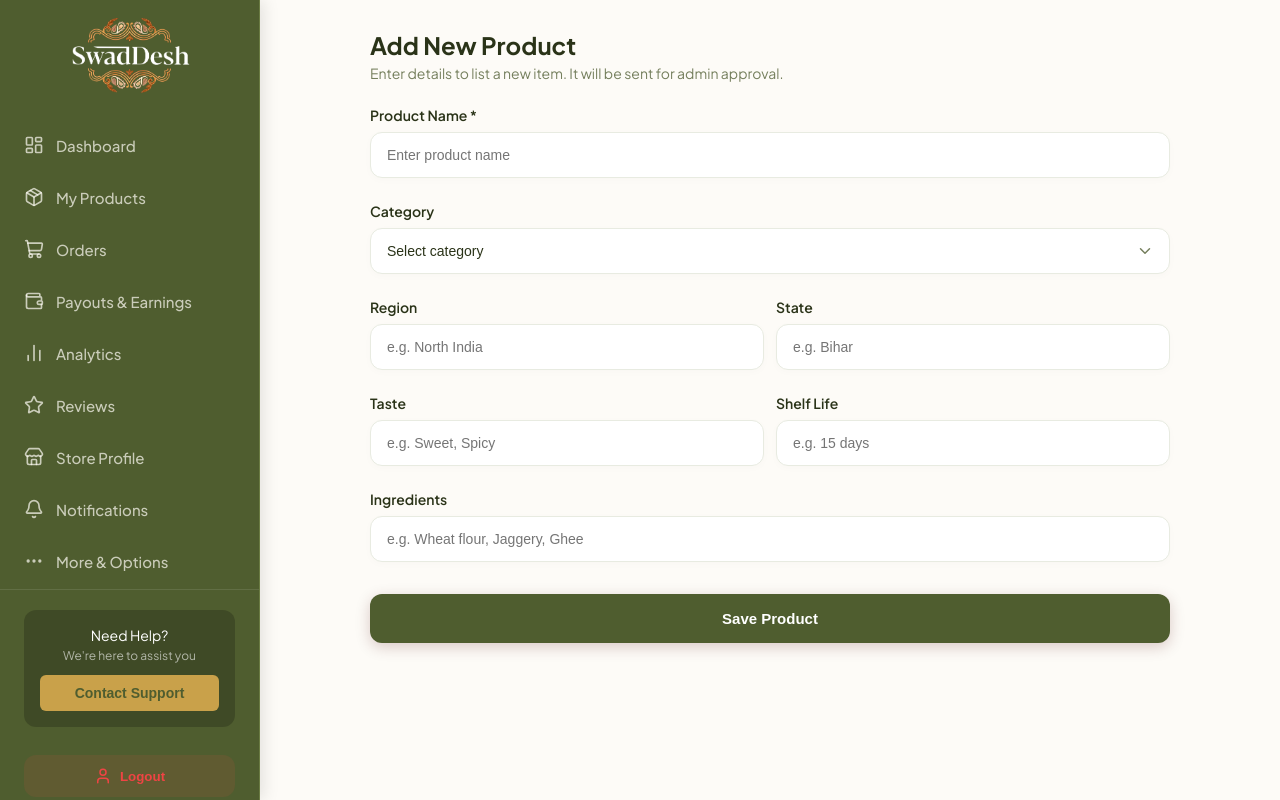
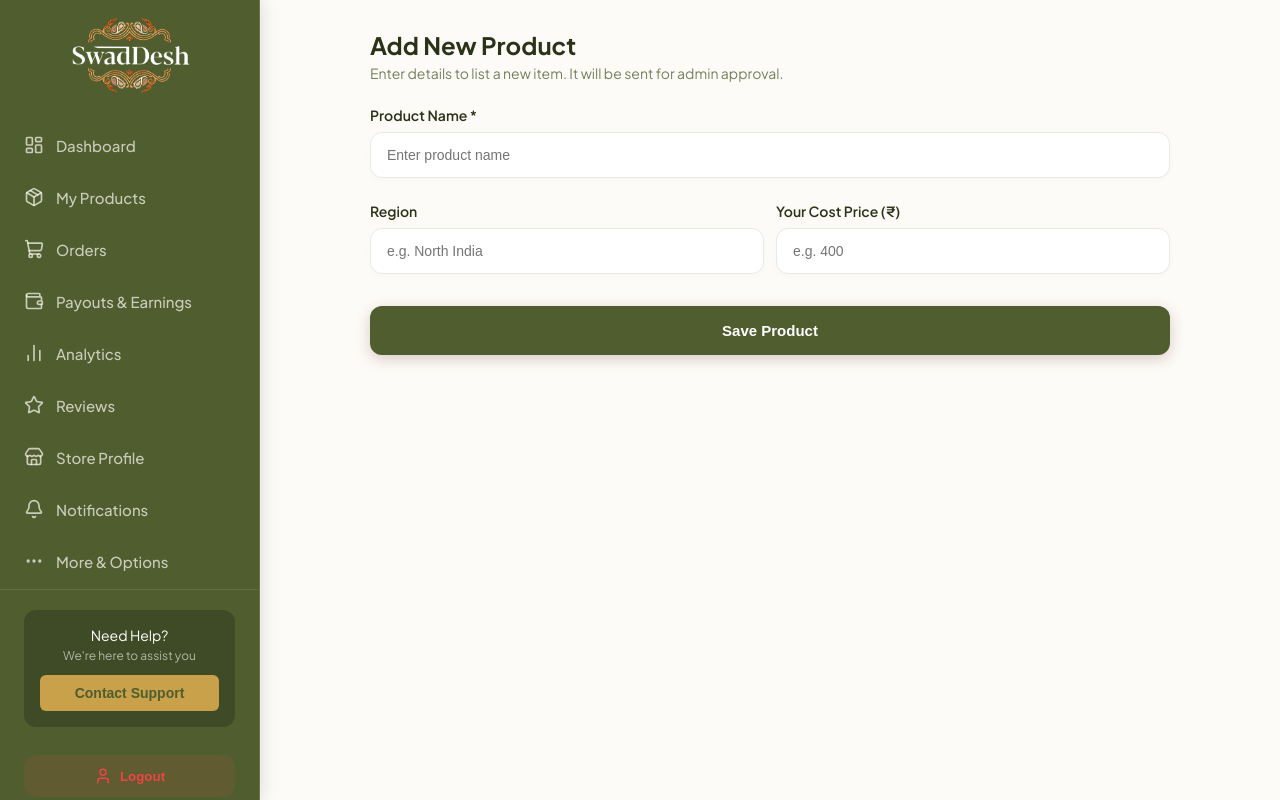
Before and after one commit to shreyaanshtiwari/vendorportal, a Next.js app: page /products/add in a window 1280 px wide. Built offline with nearby package versions, Linux system fonts and the light colour scheme; no server answers; sample sign-in values are in the browser's storage.

Commit message:
feat: simplified vendor product add and added vendor_price flow

```diff
--- a/src/app/products/add/page.tsx
+++ b/src/app/products/add/page.tsx
@@ -14,12 +14,8 @@ export default function AddProductPage() {
 
   const [form, setForm] = useState({
     name: '',
-    category: '',
     region: '',
-    state: '',
-    taste: '',
-    shelf_life: '',
-    ingredients: '',
+    vendor_price: '',
   });
 
   const handleChange = (field: string, value: string) => {
@@ -39,14 +35,16 @@ export default function AddProductPage() {
     try {
       const productData: any = {
         name: form.name,
-        category: form.category || null,
         region: form.region || null,
-        state: form.state || null,
-        taste: form.taste || null,
-        shelf_life: form.shelf_life || null,
-        ingredients: form.ingredients || null,
-        // Default values for removed fields to avoid db constraints
+        vendor_price: parseFloat(form.vendor_price) || 0,
+        // Defaults for Admin to fill later
+        category: null,
+        state: null,
+        taste: null,
+        shelf_life: null,
+        ingredients: null,
         price: 0,
+        original_price: 0,
         stock: 0,
         image_url: "",
       };
@@ -112,29 +110,7 @@ export default function AddProductPage() {
           />
         </div>
 
-        {/* Category */}
-        <div style={{ display: 'flex', flexDirection: 'column', gap: '8px' }}>
-          <label style={{ fontSize: '14px', fontWeight: 600, color: 'var(--royal-text-dark)' }}>Category</label>
-          <div style={{ position: 'relative' }}>
-            <select
-              value={form.category}
-              onChange={(e) => handleChange('category', e.target.value)}
-              style={{ ...inputStyle, appearance: 'none', cursor: 'pointer' }}
-            >
-              <option value="">Select category</option>
-              <option value="Sweets">Sweets</option>
-              <option value="Snacks">Snacks</option>
-              <option value="Namkeen">Namkeen</option>
-              <option value="Pickles">Pickles</option>
-              <option value="Spices">Spices</option>
-              <option value="Beverages">Beverages</option>
-              <option value="Other">Other</option>
-            </select>
-            <ChevronDown size={18} color="var(--royal-text-gray)" style={{ position: 'absolute', right: '16px', top: '14px', pointerEvents: 'none' }} />
-          </div>
-        </div>
-
-        {/* Region & State Row */}
+        {/* Region & Vendor Price Row */}
         <div style={{ display: 'flex', gap: '12px' }}>
           <div style={{ flex: 1, display: 'flex', flexDirection: 'column', gap: '8px' }}>
             <label style={{ fontSize: '14px', fontWeight: 600, color: 'var(--royal-text-dark)' }}>Region</label>
@@ -147,51 +123,15 @@ export default function AddProductPage() {
             />
           </div>
           <div style={{ flex: 1, display: 'flex', flexDirection: 'column', gap: '8px' }}>
-            <label style={{ fontSize: '14px', fontWeight: 600, color: 'var(--royal-text-dark)' }}>State</label>
+            <label style={{ fontSize: '14px', fontWeight: 600, color: 'var(--royal-text-dark)' }}>Your Cost Price (₹)</label>
             <input
-              type="text"
-              placeholder="e.g. Bihar"
-              value={form.state}
-              onChange={(e) => handleChange('state', e.target.value)}
+              type="number"
+              placeholder="e.g. 400"
+              value={form.vendor_price}
+              onChange={(e) => handleChange('vendor_price', e.target.value)}
               style={inputStyle}
             />
           </div>
-        </div>
-
-        {/* Taste & Shelf Life Row */}
-        <div style={{ display: 'flex', gap: '12px' }}>
-          <div style={{ flex: 1, display: 'flex', flexDirection: 'column', gap: '8px' }}>
-            <label style={{ fontSize: '14px', fontWeight: 600, color: 'var(--royal-text-dark)' }}>Taste</label>
-            <input
-              type="text"
-              placeholder="e.g. Sweet, Spicy"
-              value={form.taste}
-              onChange={(e) => handleChange('taste', e.target.value)}
-              style={inputStyle}
-            />
-          </div>
-          <div style={{ flex: 1, display: 'flex', flexDirection: 'column', gap: '8px' }}>
-            <label style={{ fontSize: '14px', fontWeight: 600, color: 'var(--royal-text-dark)' }}>Shelf Life</label>
-            <input
-              type="text"
-              placeholder="e.g. 15 days"
-              value={form.shelf_life}
-              onChange={(e) => handleChange('shelf_life', e.target.value)}
-              style={inputStyle}
-            />
-          </div>
-        </div>
-
-        {/* Ingredients */}
-        <div style={{ display: 'flex', flexDirection: 'column', gap: '8px' }}>
-          <label style={{ fontSize: '14px', fontWeight: 600, color: 'var(--royal-text-dark)' }}>Ingredients</label>
-          <input
-            type="text"
-            placeholder="e.g. Wheat flour, Jaggery, Ghee"
-            value={form.ingredients}
-            onChange={(e) => handleChange('ingredients', e.target.value)}
-            style={inputStyle}
-          />
         </div>
 
         {/* Save Button */}
```
